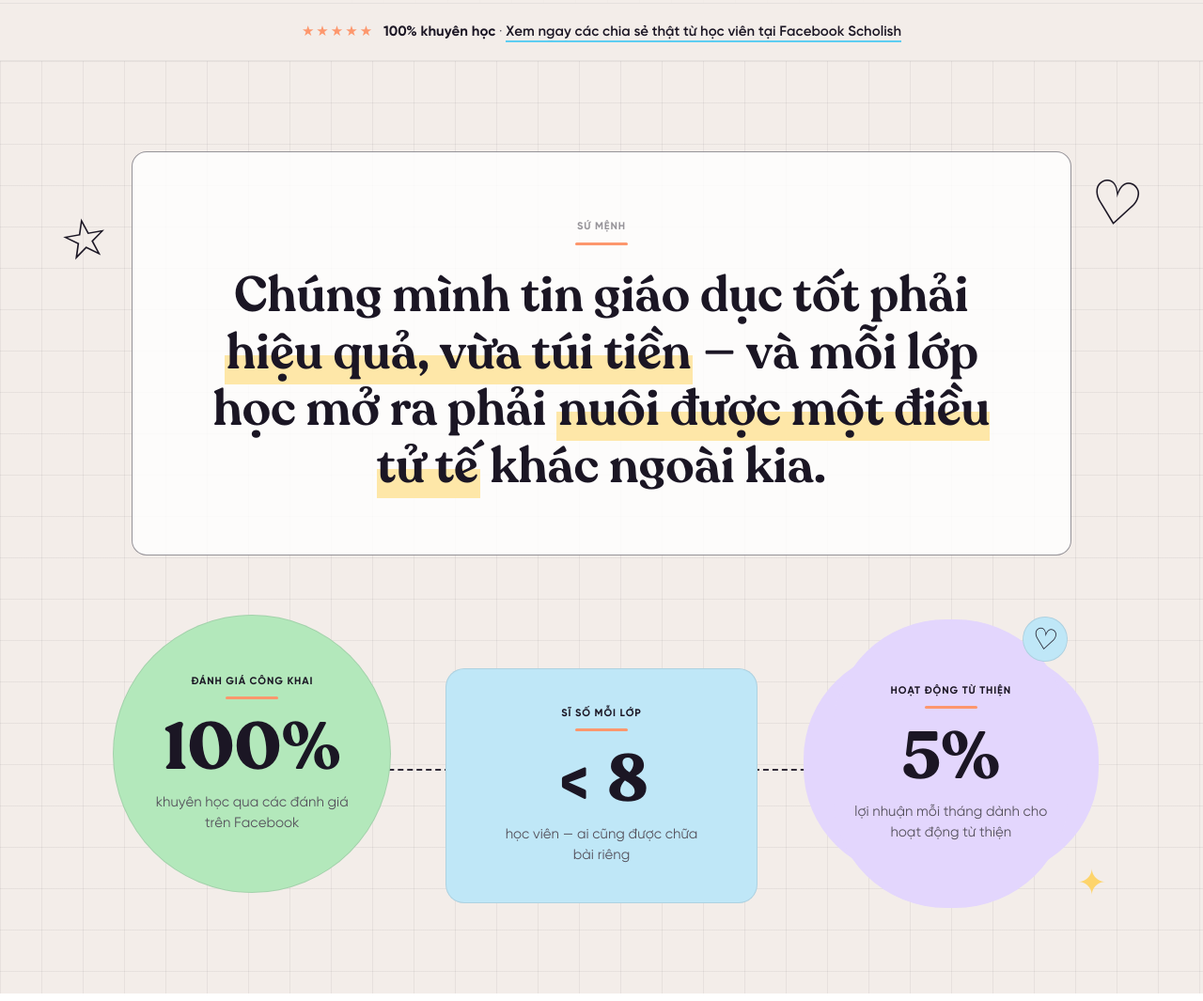
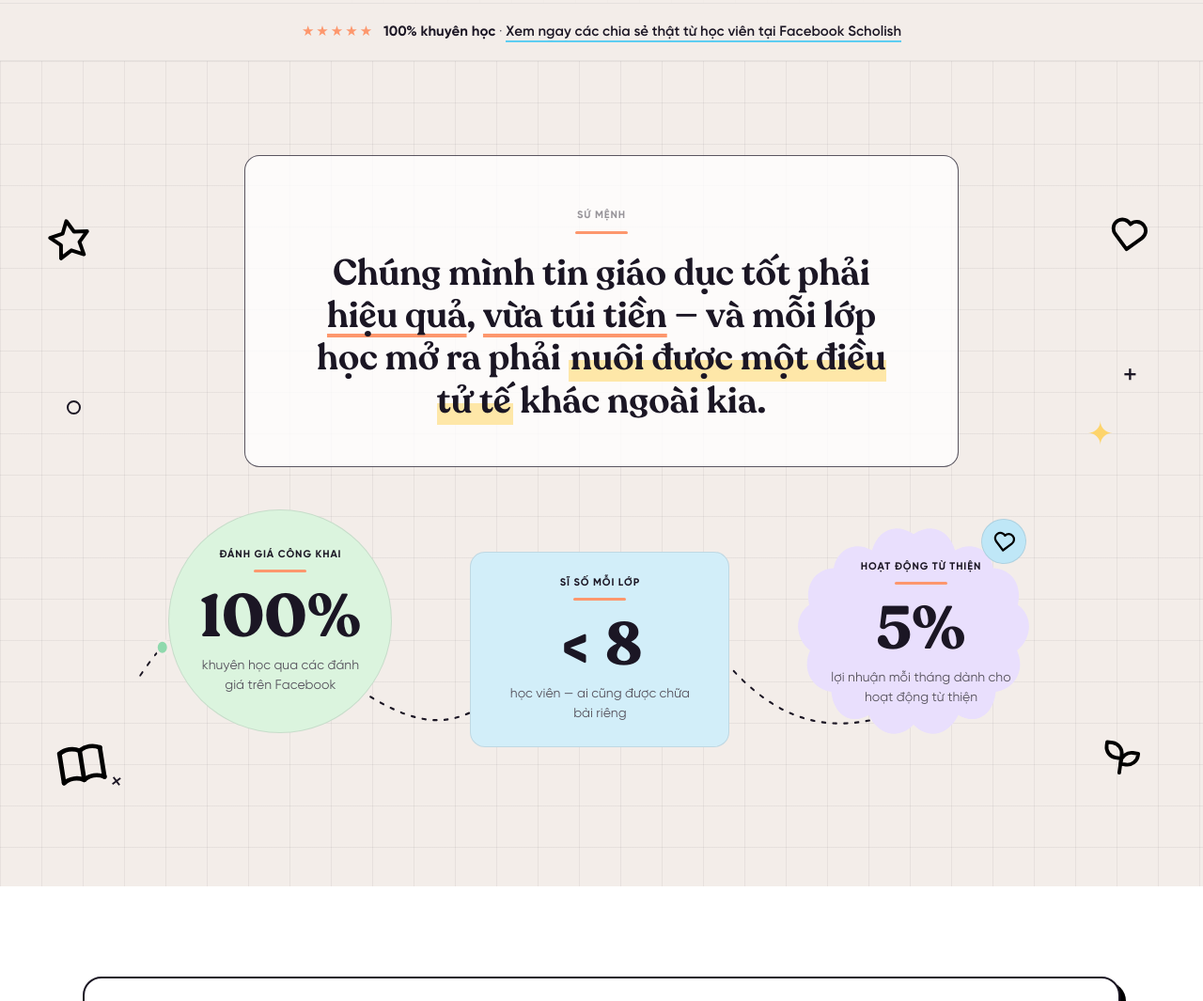
Before and after one commit to Suity59/scholish-website, a plain HTML site: page index.html in a window 1280 px wide. Shown: the part 1147-2212 px from the top of the page at 94% size. Drawn offline with Linux system fonts and the light colour scheme.

Commit message:
Match mission section to approved mockup

```diff
--- a/css/style.css
+++ b/css/style.css
@@ -347,20 +347,26 @@ a.exam-pick--thinking { --exam-bg: #E9DFFD; --exam-accent: var(--lavender); }
 .mission-section {
   position: relative;
   overflow: hidden;
+  scroll-margin-top: 76px;
   background-color: var(--bg-3);
   background-image:
     linear-gradient(var(--rowline) 1px, transparent 1px),
     linear-gradient(90deg, var(--rowline) 1px, transparent 1px);
   background-size: 44px 44px;
 }
-.mission-layout { position: relative; }
+.mission-layout {
+  position: relative;
+  padding-block: 4px 22px;
+}
 .mission-block {
-  max-width: 1000px;
+  position: relative;
+  z-index: 2;
+  max-width: 760px;
   margin-inline: auto;
-  padding: clamp(2.25rem, 5vw, 4.25rem) clamp(1.5rem, 6vw, 5rem);
+  padding: clamp(2rem, 4vw, 3rem) clamp(1.5rem, 5vw, 3.75rem);
   text-align: center;
-  background: rgba(255, 255, 255, 0.82);
-  border: 1px solid rgba(27, 22, 36, 0.46);
+  background: rgba(255, 255, 255, 0.78);
+  border: 1px solid rgba(27, 22, 36, 0.72);
   border-radius: 16px;
 }
 .mission-block .microcaps {
@@ -378,31 +384,43 @@ a.exam-pick--thinking { --exam-bg: #E9DFFD; --exam-accent: var(--lavender); }
   background: var(--coral);
 }
 .mission-block h2 {
-  max-width: 880px;
-  margin: 22px auto 0;
-  font-size: clamp(2rem, 4.1vw, 3.85rem);
-  line-height: 1.16;
+  max-width: 680px;
+  margin: 18px auto 0;
+  font-size: clamp(2rem, 3vw, 2.65rem);
+  line-height: 1.18;
   font-weight: 600;
 }
 
 .stat-cards {
   position: relative;
   display: grid;
-  grid-template-columns: 1fr 1.12fr 1fr;
+  grid-template-columns: 1fr 1.15fr 1fr;
   align-items: center;
-  gap: clamp(2rem, 4.5vw, 4.25rem);
-  max-width: 1040px;
-  margin: clamp(2.5rem, 6vw, 4.5rem) auto 0;
+  gap: clamp(2.75rem, 5vw, 4.75rem);
+  max-width: 940px;
+  min-height: 310px;
+  margin: 18px auto 0;
 }
-.stat-cards::before {
-  content: "";
+.stat-path {
   position: absolute;
-  left: 10%;
-  right: 8%;
-  top: 52%;
-  border-top: 2px dashed var(--fg-1);
-  opacity: 0.9;
+  inset: 22px -28px 0;
+  z-index: 0;
+  width: calc(100% + 56px);
+  height: calc(100% - 22px);
+  overflow: visible;
+  pointer-events: none;
 }
+.stat-path path {
+  fill: none;
+  stroke: var(--fg-1);
+  stroke-width: 2;
+  stroke-linecap: round;
+  stroke-dasharray: 4 9;
+}
+.stat-path__dot { stroke: var(--bg-3); stroke-width: 3; }
+.stat-path__dot--mint { fill: #8FD9AD; }
+.stat-path__dot--sky { fill: var(--sky); }
+.stat-path__dot--lavender { fill: var(--lavender); }
 .stat-card {
   position: relative;
   z-index: 1;
@@ -411,7 +429,10 @@ a.exam-pick--thinking { --exam-bg: #E9DFFD; --exam-accent: var(--lavender); }
   align-items: center;
   justify-content: center;
   min-width: 0;
-  padding: 34px 28px;
+  width: 100%;
+  max-width: 270px;
+  justify-self: center;
+  padding: 30px 24px;
   text-align: center;
   border: 1px solid var(--hairline);
   color: var(--fg-1);
@@ -428,54 +449,56 @@ a.exam-pick--thinking { --exam-bg: #E9DFFD; --exam-accent: var(--lavender); }
   display: block;
   font-family: var(--font-heading);
   font-weight: 700;
-  font-size: clamp(3.25rem, 5.5vw, 5rem);
+  font-size: clamp(3.15rem, 5vw, 4.45rem);
   line-height: 1;
   font-variant-numeric: tabular-nums;
 }
 .stat-card .stat__note {
-  max-width: 220px;
-  margin-top: 14px;
-  font-size: 15px;
-  line-height: 1.5;
+  max-width: 200px;
+  margin-top: 12px;
+  font-size: 14px;
+  line-height: 1.45;
   color: var(--fg-2);
 }
 .stat-card--circle {
+  width: 238px;
   aspect-ratio: 1;
   border-radius: 50%;
-  margin-top: -20px;
-  background: var(--mint-soft);
+  margin-top: -18px;
+  background: color-mix(in srgb, var(--mint-soft) 48%, white);
 }
 .stat-card--ticket {
-  min-height: 250px;
-  border-radius: 20px;
-  margin-top: 48px;
-  background: var(--sky-soft);
+  width: 276px;
+  max-width: 276px;
+  min-height: 194px;
+  padding: 24px 20px;
+  border-radius: 16px;
+  margin-top: 42px;
+  background: color-mix(in srgb, var(--sky-soft) 70%, white);
 }
 .stat-card--sticker {
   isolation: isolate;
-  min-height: 290px;
+  width: 260px;
+  min-height: 230px;
+  margin-top: 8px;
   border: 0;
   background: transparent;
 }
-.stat-card--sticker::before,
-.stat-card--sticker::after {
-  content: "";
+.stat-card__flower {
   position: absolute;
+  inset: -4px -8px;
   z-index: -1;
-  background: var(--lavender-soft);
+  width: calc(100% + 16px);
+  height: calc(100% + 8px);
+  overflow: visible;
 }
-.stat-card--sticker::before {
-  inset: 8% -3%;
-  border-radius: 38% / 48%;
-}
-.stat-card--sticker::after {
-  inset: -3% 8%;
-  border-radius: 48% / 38%;
+.stat-card__flower path {
+  fill: color-mix(in srgb, var(--lavender-soft) 78%, white);
 }
 .stat-card__heart {
   position: absolute;
-  top: -11px;
-  right: 8%;
+  top: -7px;
+  right: 7%;
   display: grid;
   width: 48px;
   height: 48px;
@@ -484,22 +507,30 @@ a.exam-pick--thinking { --exam-bg: #E9DFFD; --exam-accent: var(--lavender); }
   border: 1px solid var(--hairline);
   border-radius: 50%;
   background: var(--sky-soft);
-  font-family: var(--font-heading);
-  font-size: 31px;
-  line-height: 1;
   transform: rotate(8deg);
 }
-.mission-doodle {
+.stat-card__heart img { width: 27px; height: 27px; }
+.mission-icon,
+.mission-mark {
   position: absolute;
-  z-index: 0;
+  z-index: 1;
   color: var(--fg-1);
-  font-family: var(--font-heading);
-  line-height: 1;
   pointer-events: none;
 }
-.mission-doodle--star { top: 16%; left: 5%; font-size: 58px; transform: rotate(-10deg); }
-.mission-doodle--heart { top: 12%; right: 5%; font-size: 64px; transform: rotate(8deg); }
-.mission-doodle--spark { right: 8%; bottom: 10%; font-size: 38px; color: var(--yellow); }
+.mission-icon { width: 44px; height: 44px; }
+.mission-icon--star { top: 70px; left: 10px; width: 48px; height: 48px; transform: rotate(-10deg); }
+.mission-icon--heart { top: 66px; right: 16px; width: 46px; height: 46px; transform: rotate(9deg); }
+.mission-icon--book { left: 18px; bottom: 5px; width: 58px; height: 58px; transform: rotate(-9deg); }
+.mission-icon--plant { right: 24px; bottom: 17px; width: 46px; height: 46px; transform: rotate(8deg); }
+.mission-mark {
+  font-family: var(--font-body);
+  font-weight: 500;
+  line-height: 1;
+}
+.mission-mark--circle { top: 265px; left: 31px; width: 15px; height: 15px; border: 2px solid var(--fg-1); border-radius: 50%; }
+.mission-mark--plus { top: 226px; right: 30px; font-size: 28px; }
+.mission-mark--spark { top: 286px; right: 55px; color: var(--yellow); font-size: 34px; }
+.mission-mark--cross { left: 78px; bottom: 2px; font-size: 23px; transform: rotate(8deg); }
 
 /* ---------- Sections ---------- */
 .section { padding-block: var(--sp-section); }
@@ -1089,7 +1120,6 @@ body.has-open-dialog { overflow: hidden; }
 
 /* Chỉ hiện minh họa hai bên khi viewport đủ rộng để không chạm vào dải giá trị */
 @media (max-width: 1500px) { .notioly--hero { display: none; } }
-@media (max-width: 1100px) { .mission-doodle { display: none; } }
 @media (max-width: 900px) { .doodle { display: none; } }
 
 @media (prefers-reduced-motion: reduce) {
@@ -1109,6 +1139,14 @@ body.has-open-dialog { overflow: hidden; }
   .stat-cards { gap: 24px; }
   .stat-card { padding: 28px 20px; }
   .stat-card .stat__note { font-size: 14px; }
+}
+@media (max-width: 820px) {
+  .stat-cards { grid-template-columns: 1fr; gap: 26px; max-width: 360px; min-height: 0; margin-top: 34px; }
+  .stat-path, .mission-icon, .mission-mark { display: none; }
+  .stat-card { width: 100%; margin: 0; }
+  .stat-card--circle { width: min(100%, 286px); }
+  .stat-card--ticket { width: 100%; min-height: 210px; }
+  .stat-card--sticker { width: min(100%, 286px); min-height: 244px; }
 }
 @media (max-width: 767px) {
   .nav__links {
@@ -1136,11 +1174,10 @@ body.has-open-dialog { overflow: hidden; }
   .mission-block { padding: 30px 20px 34px; }
   .mission-block h2 { font-size: clamp(1.65rem, 8vw, 2.25rem); line-height: 1.22; }
   .stat-cards { gap: 26px; max-width: 360px; margin-top: 34px; }
-  .stat-cards::before { display: none; }
   .stat-card { width: 100%; margin: 0; min-height: 0; padding: 34px 24px; }
   .stat-card--circle { width: min(100%, 310px); justify-self: center; }
   .stat-card--ticket { min-height: 230px; }
-  .stat-card--sticker { min-height: 280px; }
+  .stat-card--sticker { min-height: 250px; }
   .stat-card .stat__value { font-size: clamp(3.5rem, 20vw, 5rem); }
   .course-hero__grid { grid-template-columns: 1fr; }
   .footer__grid { grid-template-columns: 1fr; gap: 28px; }
--- a/index.html
+++ b/index.html
@@ -105,15 +105,23 @@
 
   <!-- ============ MISSION + IMPACT ============ -->
   <section class="section mission-section" id="ve-scholish">
-    <div class="mission-doodle mission-doodle--star" aria-hidden="true">☆</div>
-    <div class="mission-doodle mission-doodle--heart" aria-hidden="true">♡</div>
-    <div class="mission-doodle mission-doodle--spark" aria-hidden="true">✦</div>
     <div class="container mission-layout">
+      <img class="mission-icon mission-icon--star" src="assets/icons/star.svg" alt="" aria-hidden="true">
+      <img class="mission-icon mission-icon--heart" src="assets/icons/heart.svg" alt="" aria-hidden="true">
+      <span class="mission-mark mission-mark--circle" aria-hidden="true"></span>
+      <span class="mission-mark mission-mark--plus" aria-hidden="true">+</span>
+      <span class="mission-mark mission-mark--spark" aria-hidden="true">✦</span>
       <div class="mission-block reveal">
         <span class="microcaps">Sứ mệnh</span>
-        <h2>Chúng mình tin giáo dục tốt phải <span class="hl-yellow">hiệu quả, vừa túi tiền</span> — và mỗi lớp học mở ra phải <span class="hl-yellow">nuôi được một điều tử tế</span> khác ngoài kia.</h2>
+        <h2>Chúng mình tin giáo dục tốt phải <span class="u-coral">hiệu quả</span>, <span class="u-coral">vừa túi tiền</span> — và mỗi lớp học mở ra phải <span class="hl-yellow">nuôi được một điều tử tế</span> khác ngoài kia.</h2>
       </div>
       <div class="stat-cards">
+        <svg class="stat-path" viewBox="0 0 1040 260" preserveAspectRatio="none" aria-hidden="true">
+          <path d="M8 164 C92 62 142 108 230 158 S374 236 456 160 S612 72 698 152 S872 230 1032 142"/>
+          <circle cx="34" cy="137" r="7" class="stat-path__dot stat-path__dot--mint"/>
+          <circle cx="540" cy="123" r="7" class="stat-path__dot stat-path__dot--sky"/>
+          <circle cx="1010" cy="151" r="7" class="stat-path__dot stat-path__dot--lavender"/>
+        </svg>
         <div class="stat-card stat-card--circle reveal">
           <span class="microcaps">Đánh giá công khai</span>
           <span class="stat__value num"><span data-count="100">100</span>%</span>
@@ -125,12 +133,18 @@
           <span class="stat__note">học viên — ai cũng được chữa bài riêng</span>
         </div>
         <div class="stat-card stat-card--sticker reveal">
-          <span class="stat-card__heart" aria-hidden="true">♡</span>
+          <svg class="stat-card__flower" viewBox="0 0 300 250" preserveAspectRatio="none" aria-hidden="true">
+            <path d="M150 14C174 0 194 11 201 32c21-11 43-1 47 20 22 1 36 18 30 41 20 13 17 38-1 51 11 22-3 43-26 46-3 26-24 38-46 26-12 23-37 28-55 11-18 17-43 12-55-11-22 12-43 0-46-26-23-3-37-24-26-46C5 131 2 106 22 93c-6-23 8-40 30-41 4-21 26-31 47-20 7-21 27-32 51-18Z"/>
+          </svg>
+          <span class="stat-card__heart" aria-hidden="true"><img src="assets/icons/heart.svg" alt=""></span>
           <span class="microcaps">Hoạt động từ thiện</span>
           <span class="stat__value num"><span data-count="5">5</span>%</span>
           <span class="stat__note">lợi nhuận mỗi tháng dành cho hoạt động từ thiện</span>
         </div>
       </div>
+      <img class="mission-icon mission-icon--book" src="assets/icons/book-2.svg" alt="" aria-hidden="true">
+      <img class="mission-icon mission-icon--plant" src="assets/icons/plant-2.svg" alt="" aria-hidden="true">
+      <span class="mission-mark mission-mark--cross" aria-hidden="true">×</span>
     </div>
   </section>
 
```
Also changed, not shown: assets/icons/LICENSE.tabler.txt (added, +21 -0 lines), assets/icons/book-2.svg (added), assets/icons/heart.svg (added), assets/icons/plant-2.svg (added), assets/icons/star.svg (added).
